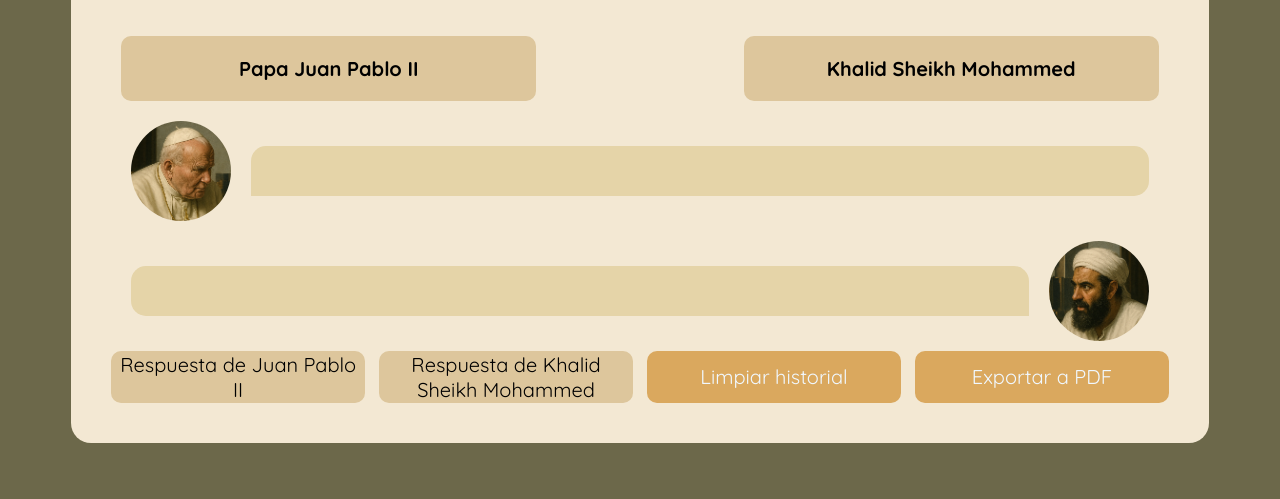
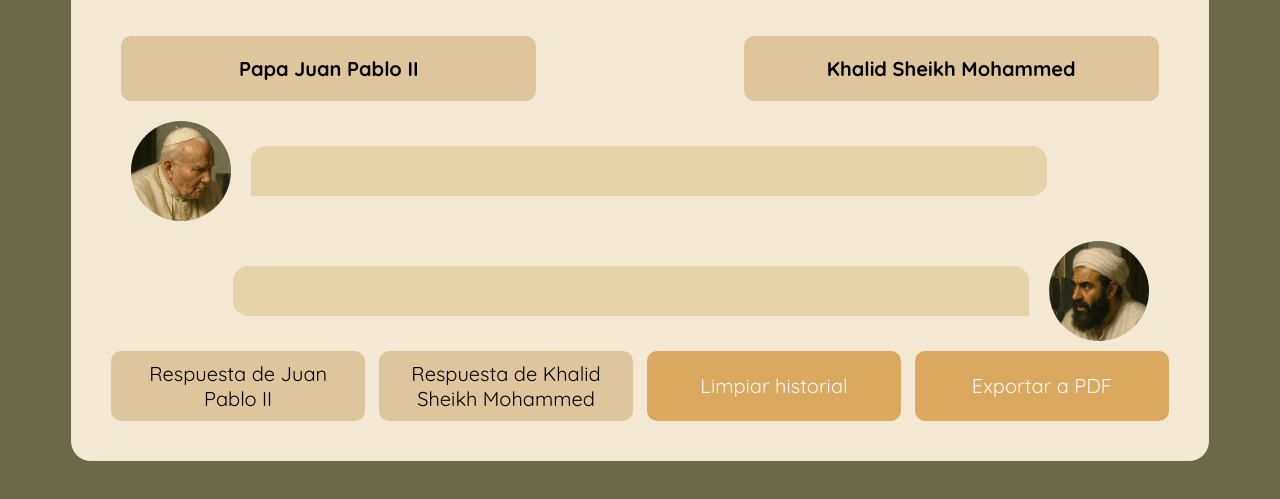
Before and after one commit to LaPulga1828/API_Dialogo_Entre_IAS, a website: page public/index.html in a window 1280 px wide. Shown: the part 203-702 px from the top of the page. Drawn offline with Linux system fonts and the light colour scheme; a web font is replaced by a local one.

Commit message:
arreglo-interfaz

```diff
--- a/public/styles.css
+++ b/public/styles.css
@@ -39,16 +39,17 @@ main{
 .chat{
     display: flex;
     flex-direction: column;
-    justify-content: space-between;
 }
 
 
 .mensaje1{
     margin:0 30px;
     display: flex;
+    justify-content: right;
+    width: 85%;
 }
 
-/* borrar el width o heigth si no es necesario */
+/* modificar el heigth si es necesario */
 
 .burbuja-texto1{
     width: 100%;
@@ -61,9 +62,11 @@ main{
     background-color: #E5D4A8;
 }
 
-.mensaje2{
-    margin:0 30px;
+.mensaje2 {
+    margin: 0 30px;
     display: flex;
+    width: 85%;
+    margin-left: auto;
 }
 
 .burbuja-texto2{
@@ -76,6 +79,8 @@ main{
     margin-right: 20px;
     background-color: #E5D4A8;
 }
+
+
 
 #redondo{
     border-radius: 50%;
@@ -99,7 +104,8 @@ main{
     border:none;
     font-size: 20px;
     border-radius: 10px;
-    background-color: #daa85e
+    background-color: #daa85e;
+    padding: 10px;
 }
 
 .bt1{
```
